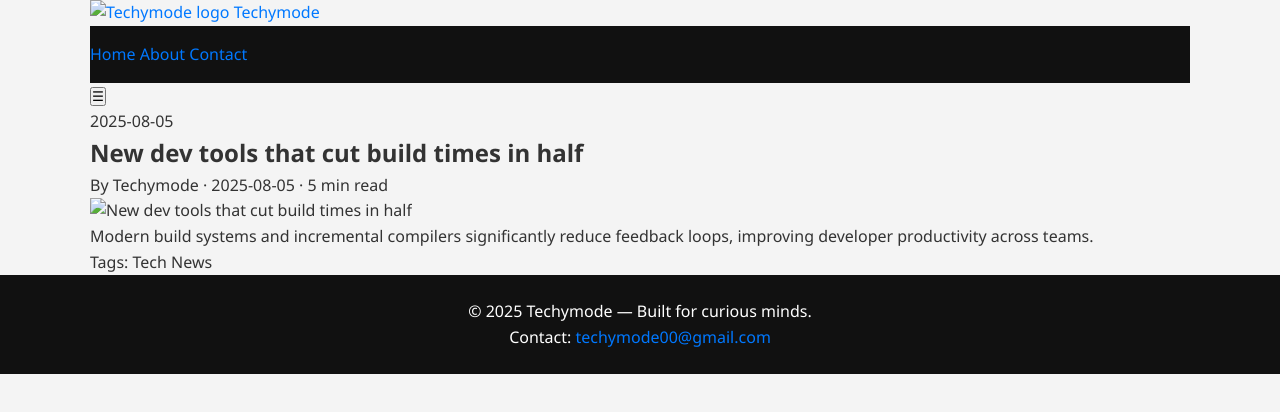
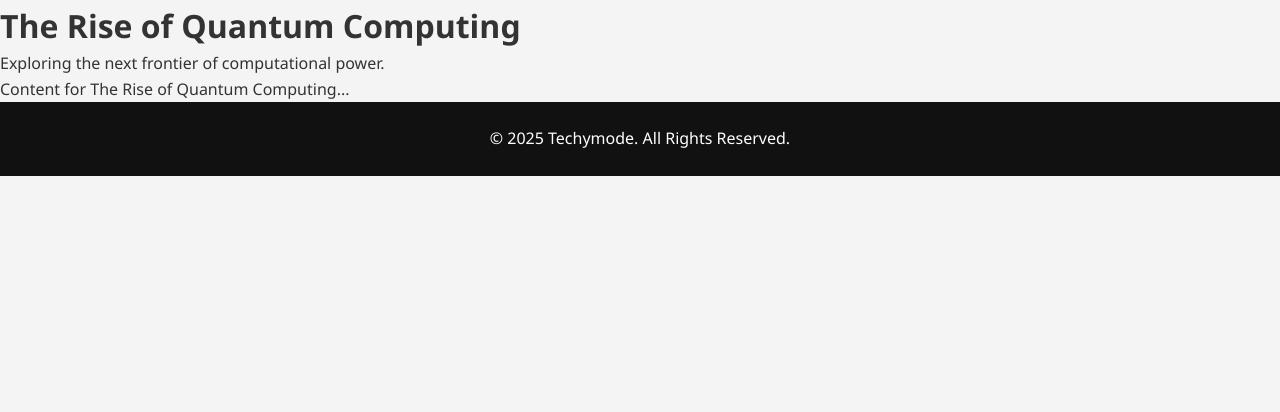
Before and after one commit to Ayomelody/Techymode, a plain HTML site: page article4.html in a window 1280 px wide. Drawn offline with Linux system fonts and the light colour scheme; files that its build step writes are made by us from their sources.

Commit message:
Update article4.html

```diff
--- a/article4.html
+++ b/article4.html
@@ -1,44 +1,33 @@
-<!doctype html>
+<!DOCTYPE html>
 <html lang="en">
 <head>
-  <meta charset="utf-8" />
-  <meta name="viewport" content="width=device-width,initial-scale=1" />
-  <title>Techymode — New dev tools that cut build times in half</title>
-  <meta name="description" content="Techymode — latest technology news, reviews and deep dives." />
-  <link rel="icon" href="/assets/images/favicon.svg" />
-  <link rel="stylesheet" href="/assets/css/style.css" />
-  <script defer src="/assets/js/script.js"></script>
+    <meta charset="UTF-8">
+    <meta name="viewport" content="width=device-width, initial-scale=1.0">
+    <title>The Rise of Quantum Computing - Techymode</title>
+
+    <!-- Favicon and Apple Touch Icon -->
+    <link rel="icon" type="image/x-icon" href="assets/images/favicon.ico">
+    <link rel="apple-touch-icon" sizes="180x180" href="assets/images/logo.png">
+
+    <link rel="stylesheet" href="style.css">
 </head>
 <body>
-  <header class="site-header">
-    <div class="container header-inner">
-      <a class="brand" href="/index.html">
-        <img src="/assets/images/logo.svg" alt="Techymode logo" class="logo"/>
-        <span class="brand-name">Techymode</span>
-      </a>
-      <nav class="site-nav" id="main-nav">
-        <a href="/index.html">Home</a>
-        <a href="/about.html">About</a>
-        <a href="/contact.html">Contact</a>
-      </nav>
-      <button id="nav-toggle" class="nav-toggle" aria-label="toggle menu">☰</button>
-    </div>
-  </header>
-  <main class="container">
-  <article class="card article">
-    <div class="kicker">2025-08-05</div>
-    <h1>New dev tools that cut build times in half</h1>
-    <div class="meta small">By Techymode · 2025-08-05 · 5 min read</div>
-    <img class="feature" src="/assets/images/dev-tools.svg" alt="New dev tools that cut build times in half"/>
-    <p>Modern build systems and incremental compilers significantly reduce feedback loops, improving developer productivity across teams.</p>
-    <p class="small">Tags: <span class="kicker">Tech</span> <span class="kicker">News</span></p>
-  </article>
-  </main>
-  <footer class="site-footer">
-    <div class="container footer-inner">
-      <div>© 2025 Techymode — Built for curious minds.</div>
-      <div>Contact: <a href="mailto:techymode00@gmail.com">techymode00@gmail.com</a></div>
-    </div>
-  </footer>
+
+    <header>
+        <h1>The Rise of Quantum Computing</h1>
+        <p>Exploring the next frontier of computational power.</p>
+    </header>
+
+    <main>
+        <article>
+            <p>Content for The Rise of Quantum Computing...</p>
+        </article>
+    </main>
+
+    <footer>
+        <p>&copy; 2025 Techymode. All Rights Reserved.</p>
+    </footer>
+
+    <script src="script.js"></script>
 </body>
 </html>
```
